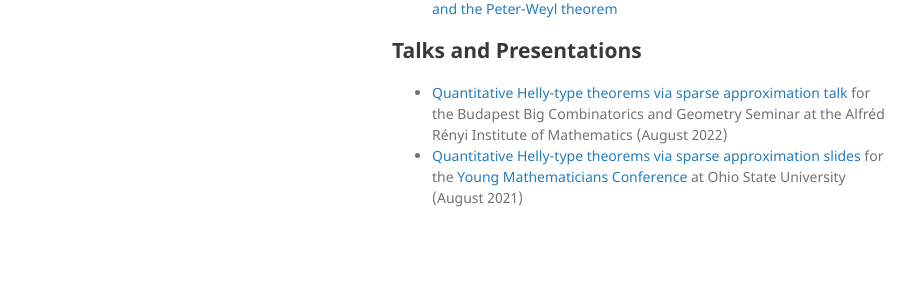
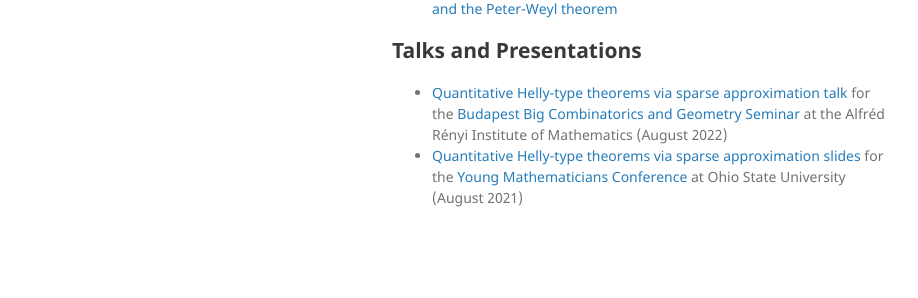
Before and after one commit to matthewkendall/matthewkendall.github.io, a Jekyll site: the page built from index.md, in a window 1280 px wide. Shown: the part 508-806 px from the top of the page, without its empty margins (178-1096 px from the left). Built offline with Jekyll 4.4.1, drawn with Linux system fonts in a browser that asks for light colours; our own code applies the rules of GitHub Pages for plain Markdown files; formulas are drawn with MathJax 3; the repository's description, which GitHub fills in, is left out; part of the change alters nothing that is shown.

Commit message:
Update index.md

```diff
--- a/index.md
+++ b/index.md
@@ -14,6 +14,6 @@ Here is my <a href="/assets/Kendall_CV_22.pdf" target="_blank"> CV</a>.
 
 ## Talks and Presentations
 
-- <a href="https://video.renyi.hu/video/matthew-kendall-quantitative-helly-type-theorems-via-sparse-approximation-430" target="_blank"> Quantitative Helly-type theorems via sparse approximation talk</a> for the Budapest Big Combinatorics and Geometry Seminar at the Alfréd Rényi Institute of Mathematics (August 2022)
+- <a href="https://video.renyi.hu/video/matthew-kendall-quantitative-helly-type-theorems-via-sparse-approximation-430" target="_blank"> Quantitative Helly-type theorems via sparse approximation talk</a> for the <a href="https://coge.elte.hu/seminar.html" target="_blank"> Budapest Big Combinatorics and Geometry Seminar</a> at the Alfréd Rényi Institute of Mathematics (August 2022)
 -  <a href="/assets/helly-diameter_presentation.pdf" target="_blank"> Quantitative Helly-type theorems via sparse approximation slides</a> for the [Young Mathematicians Conference](https://ymc.osu.edu/about) at Ohio State University (August 2021)
 <!-- - <a href="/assets/I-hate-geometry-change-my-mind.pdf" target="_blank"> Handout on convex geometry</a> for Princeton's Splash Course, aimed at 9th and 10th grade students (2021) -->
```
